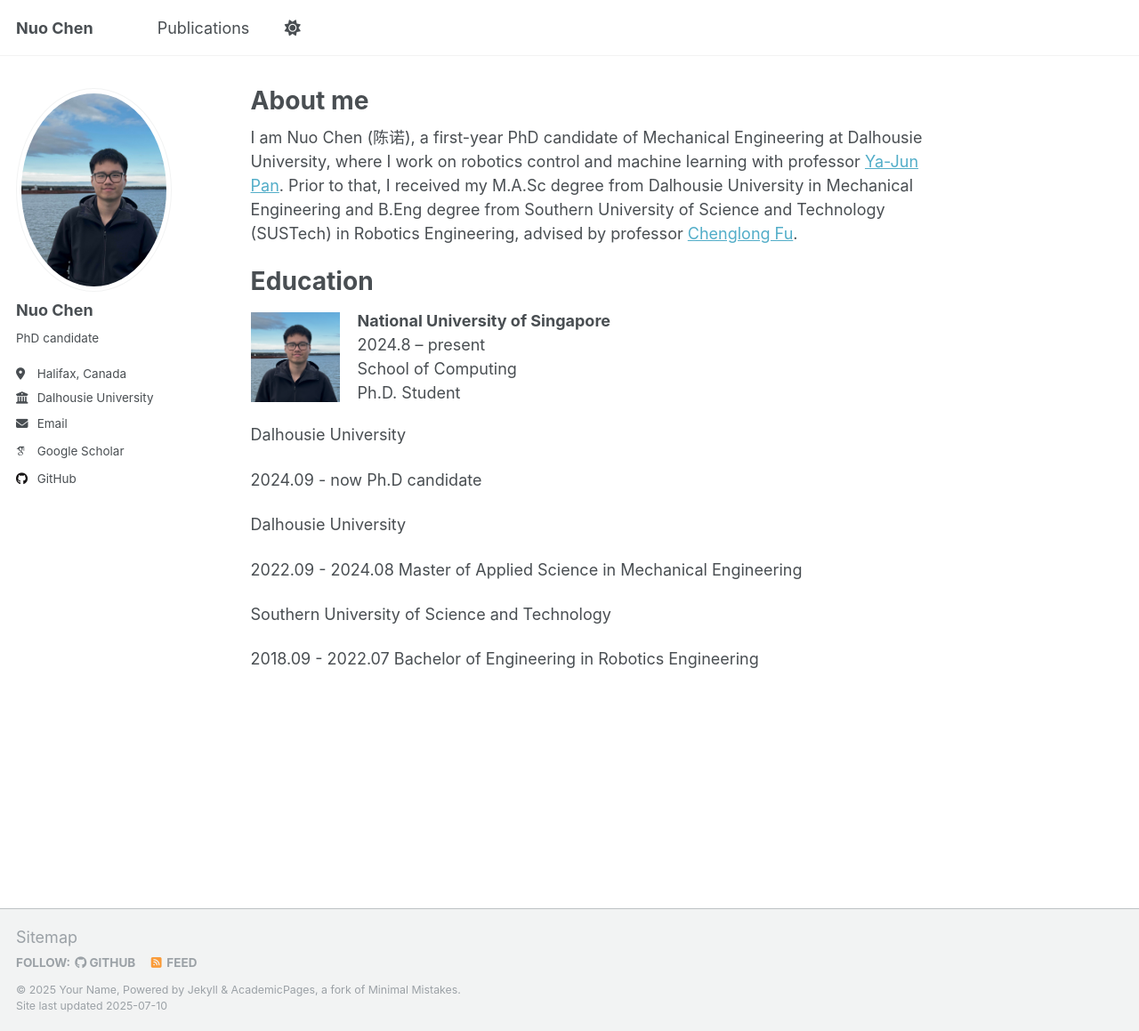
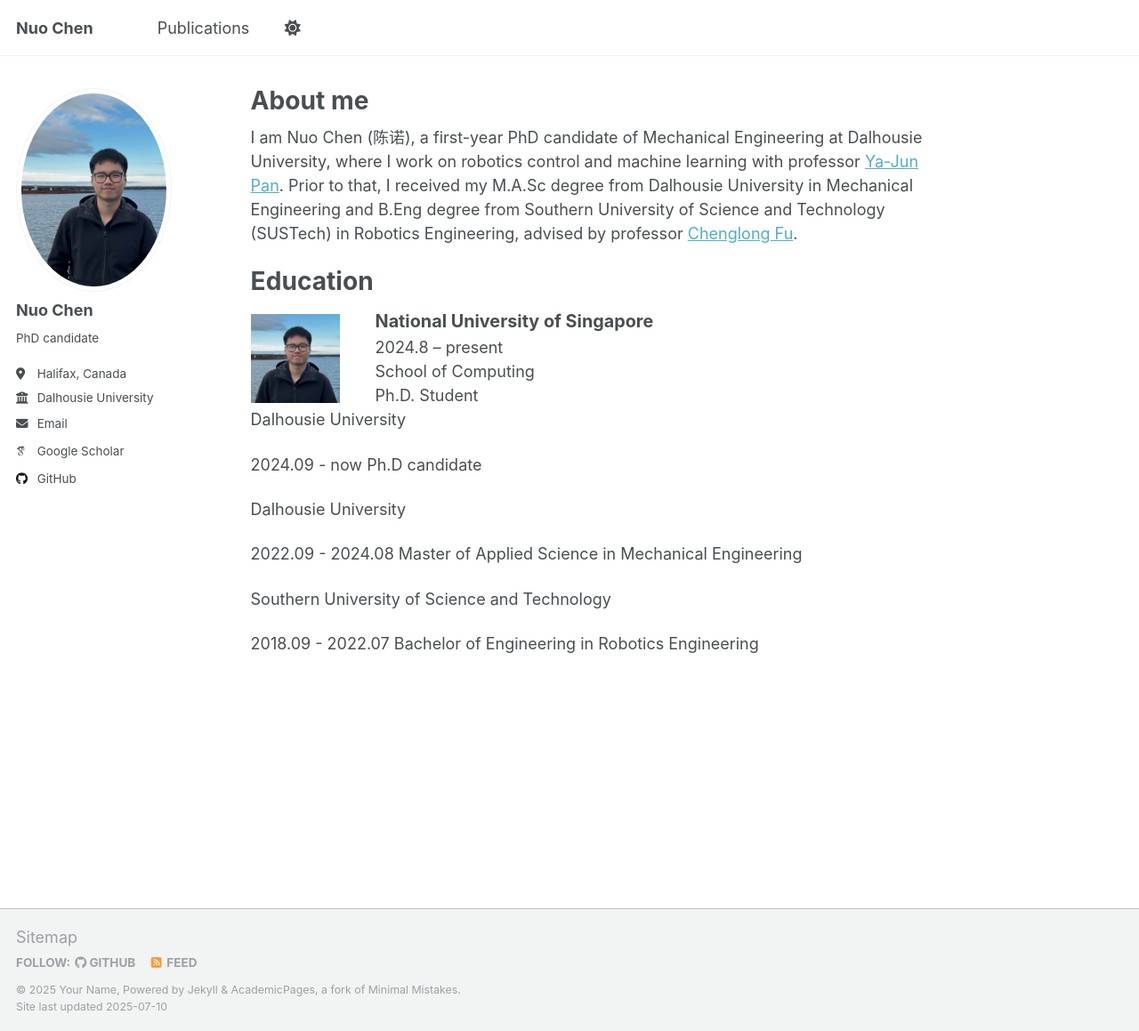
Before and after one commit to NuoChen1999/nuochen1999.github.io, a Jekyll site: the page built from _pages/about.md, in a window 1280 px wide and 1159 px high. Shown: the whole window at 89% size. Built offline with Jekyll 4.4.1, drawn with Linux system fonts in a browser that asks for light colours; some web fonts are replaced; a script that is not in the unit is left out.

Commit message:
Update about.md

```diff
--- a/_pages/about.md
+++ b/_pages/about.md
@@ -10,15 +10,18 @@ redirect_from:
 I am Nuo Chen (陈诺), a first-year PhD candidate of Mechanical Engineering at Dalhousie University, where I work on robotics control and machine learning with professor [Ya-Jun Pan](http://acm.me.dal.ca/). Prior to that, I received my M.A.Sc degree from Dalhousie University in Mechanical Engineering and B.Eng degree from Southern University of Science and Technology (SUSTech) in Robotics Engineering, advised by professor [Chenglong Fu](https://www.sustech.edu.cn/en/faculties/fuchenglong.html).
 
 # Education
-<div style="display: flex; align-items: center; margin-bottom: 20px;">
-  <img src="/images/me.png" alt="NUS Logo" style="width: 100px; height: auto; margin-right: 20px;">
-  <div>
-    <p style="margin: 0; font-weight: bold;">National University of Singapore</p>
-    <p style="margin: 0;">2024.8 – present</p>
-    <p style="margin: 0;">School of Computing</p>
-    <p style="margin: 0;">Ph.D. Student</p>
+<div style="width:100%; max-width:700px; display:table;">
+  <div style="display:table-cell; vertical-align:middle; width:120px;">
+    <img src="/images/me.png" alt="NUS Logo" style="max-width:100px;">
+  </div>
+  <div style="display:table-cell; vertical-align:middle; padding-left:20px;">
+    <div style="font-weight: bold; font-size: 1.1em;">National University of Singapore</div>
+    <div>2024.8 – present</div>
+    <div>School of Computing</div>
+    <div>Ph.D. Student</div>
   </div>
 </div>
+
 
 
 Dalhousie University
```
